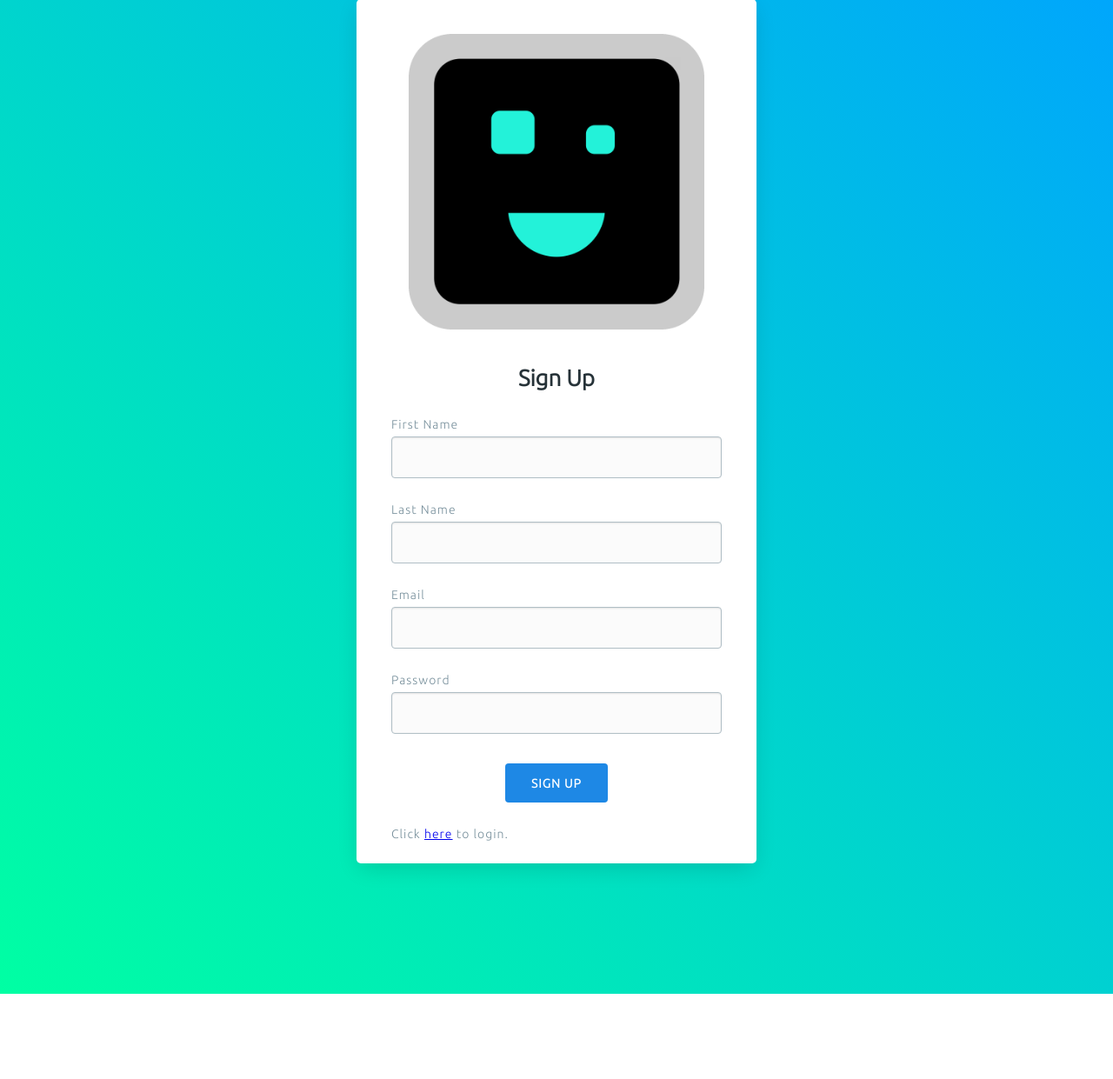
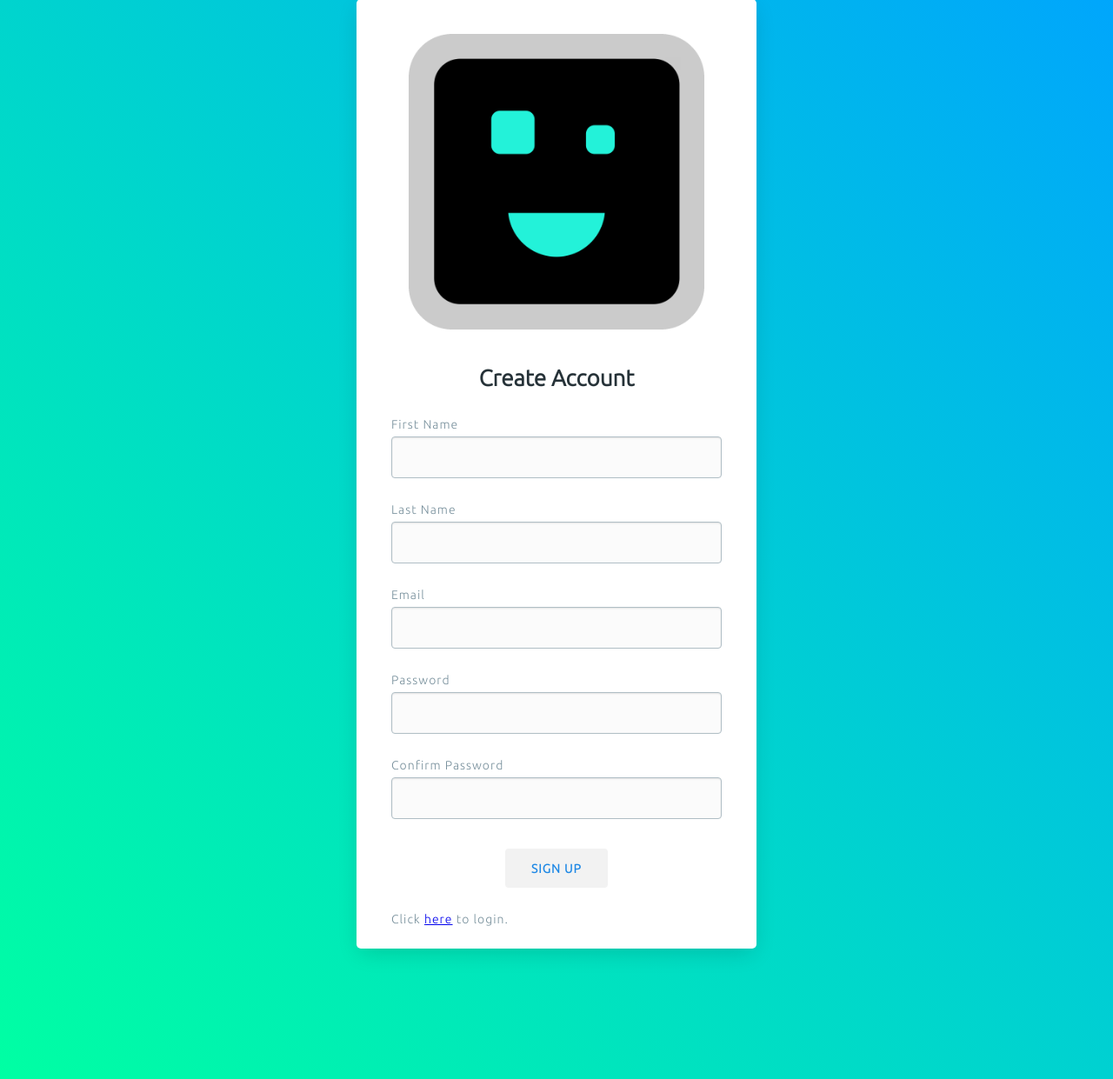
Before and after one commit to ronit-dhingra1/buddiey, a Flask app: page /signup in a window 1280 px wide. Shown: the part 91-1332 px from the top of the page at 87% size. Before the commit the page ends 1234 px from the top, so only its background shows below. Run offline with Flask 2, Linux system fonts and the light colour scheme.

Commit message:
added hover effect to button and finished optimizations (will add more in future)

```diff
--- a/buddiey/static/auth.css
+++ b/buddiey/static/auth.css
@@ -14,7 +14,8 @@
     --grey: #B0BEC5;
     --grey-medium: #78909C;
     --grey-dark: #455A64;
-    --primary: #1E88E5;
+    --primary: #F2F2F2;
+    --primary-shaded: #1E88E5;
     --primary-dark: #1976D2;
     --secondary: #CFD8DC;
     --secondary-dark: #B0BEC5;
@@ -154,18 +155,19 @@
     letter-spacing: 1px;
     font-weight: 600;
     text-decoration: none;
-    color: var(--white);
     border: none;
     border-radius: 4px;
     outline: none;
     cursor: pointer;
     display: inline-block;
     background: var(--primary);
+    color: var(--primary-shaded);
     transition: color .15s ease, background-color .15s ease;
   }
 
   .btn:hover {
-    background: var(--primary-dark);
+    background: var(--primary-shaded);
+    color: var(--white);
   }
 
   .btn--secondary {
@@ -188,6 +190,7 @@
 
   .buddiey-logo {
     max-width: 100%;
+    max-height: 100%;
     text-align: center;
     padding: 20px;
   }
--- a/buddiey/templates/auth-base.html
+++ b/buddiey/templates/auth-base.html
@@ -14,7 +14,7 @@
 <body>
 
   {% block content %}
-    {# Template inserted here #}
+    {# Authentication Files Go Here #}
   {% endblock %}
 
   <script src="/static/jquery.js"></script>
--- a/buddiey/templates/index.html
+++ b/buddiey/templates/index.html
@@ -6,7 +6,7 @@
 
         <img src="/static/Buddiey.gif" alt="Buddiey" class="buddiey-logo">
 
-        <h1 class="center">Sign In</h1>
+        <h1 class="center">Authenticate User</h1>
 
         <form name="login_form">
 
@@ -18,7 +18,7 @@
 
           <p class="error error--hidden"></p>
 
-          <input type="submit" value="Log In" class="btn">
+          <input type="submit" value="Sign In" class="btn">
 
           <label for="tip">Click <a href="/signup">here</a> to sign up.</label>
 
--- a/buddiey/templates/signup.html
+++ b/buddiey/templates/signup.html
@@ -7,21 +7,24 @@
 
       <img src="/static/Buddiey.gif" alt="Buddiey" class="buddiey-logo">
 
-      <h1 class="center">Sign Up</h1>
+      <h1 class="center">Create Account</h1>
 
       <form name="signup_form">
 
         <label for="name">First Name</label>
-        <input type="text" name="name" class="field" required>
+        <input type="text" name="first-name" class="field" required>
 
         <label for="name">Last Name</label>
-        <input type="text", name="name" class="field" req>
+        <input type="text", name="last-name" class="field" required>
 
         <label for="email">Email</label>
         <input type="email" name="email" class="field" required>
 
         <label for="password">Password</label>
         <input type="password" name="password" class="field" required>
+
+        <label for="confirm">Confirm Password</label>
+        <input type="password" name="confirm-password" class="field" required>
 
         <p class="error error--hidden"></p>
 
```
Also changed, not shown: 1 other file.
